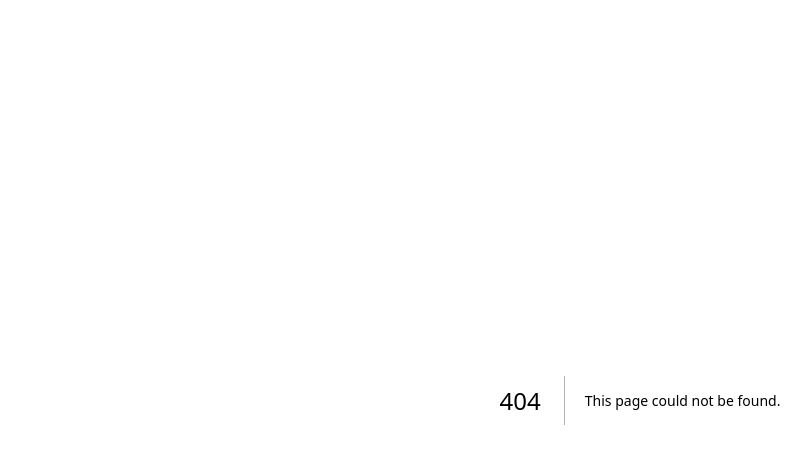
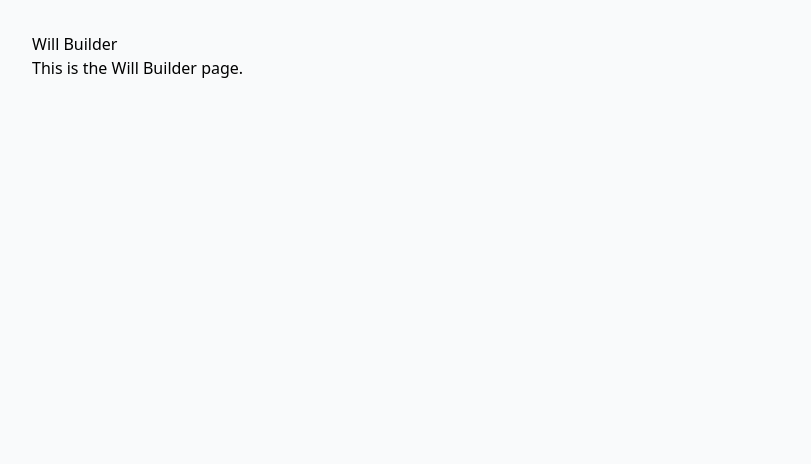
Before and after one commit to 2058862807/legacy, a Next.js app in the folder web/: page /will in a window 1280 px wide. Before the commit this address had no page. Shown: the top 464 px of the page, without its empty margins (0-811 px from the left). Built offline with nearby package versions, Linux system fonts and the light colour scheme.

Commit message:
Create page.tsx

```diff
--- /dev/null
+++ b/web/app/will/page.tsx
@@ -0,0 +1,8 @@
+export default function Page() {
+  return (
+    <main className="p-8">
+      <h1>Will Builder</h1>
+      <p>This is the Will Builder page.</p>
+    </main>
+  )
+}
```
